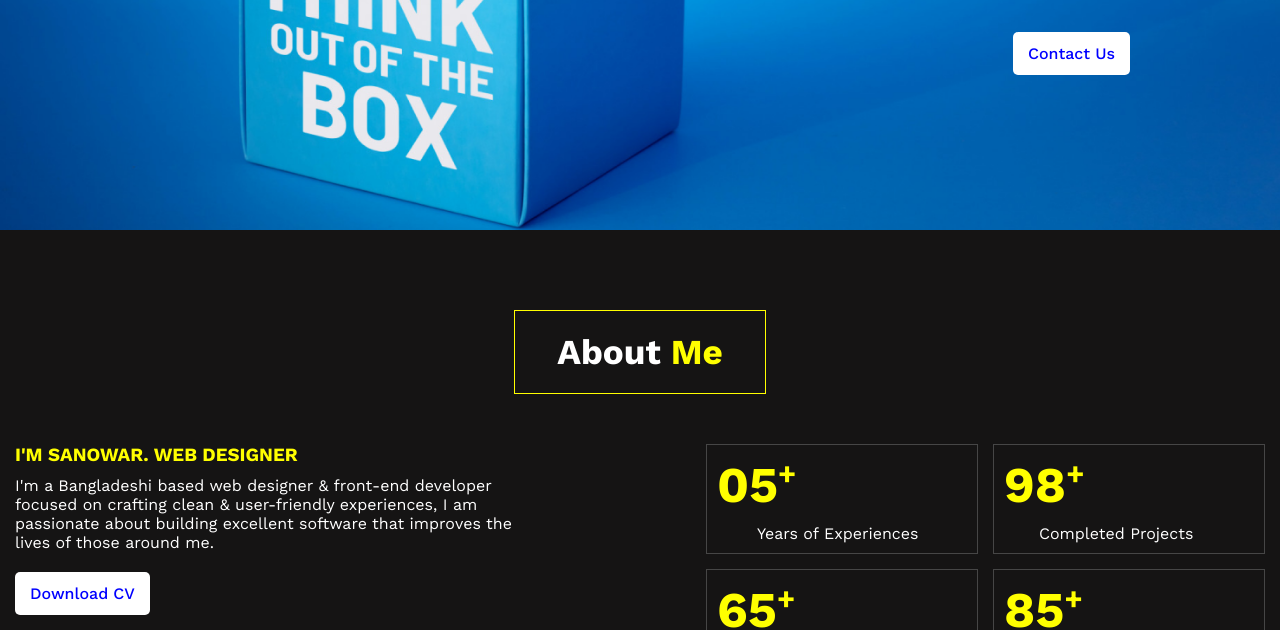
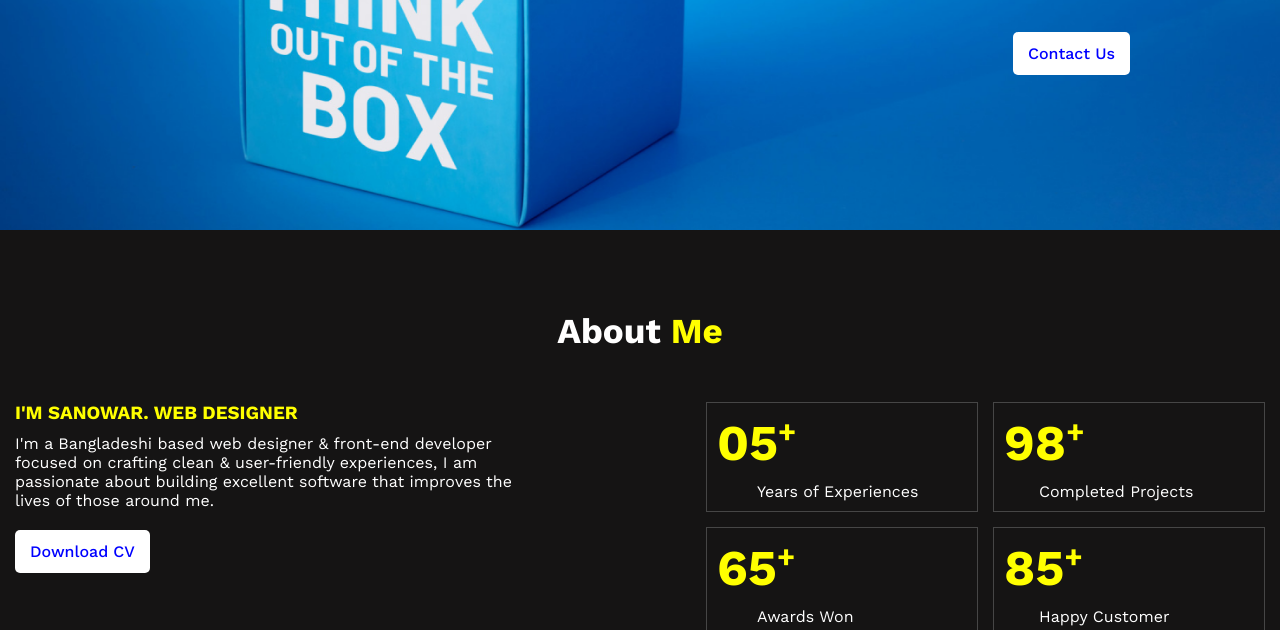
Before and after one commit to mern-sanowar/assignment-1, a plain HTML site: page index.html in a window 1280 px wide. Shown: the part 470-1100 px from the top of the page. Drawn offline with nearby package versions, Linux system fonts and the light colour scheme.

Commit message:
style-modify

```diff
--- a/styles/style.css
+++ b/styles/style.css
@@ -62,13 +62,13 @@
 
     }
 
-    .about_me_title{
+    /* .about_me_title{
         border:1px solid yellow;
         width: 250px;
         padding: 20px 0;
         text-align: center;
         margin: auto;
-    }
+    } */
 
 
     .about-me-cotainer{
```
